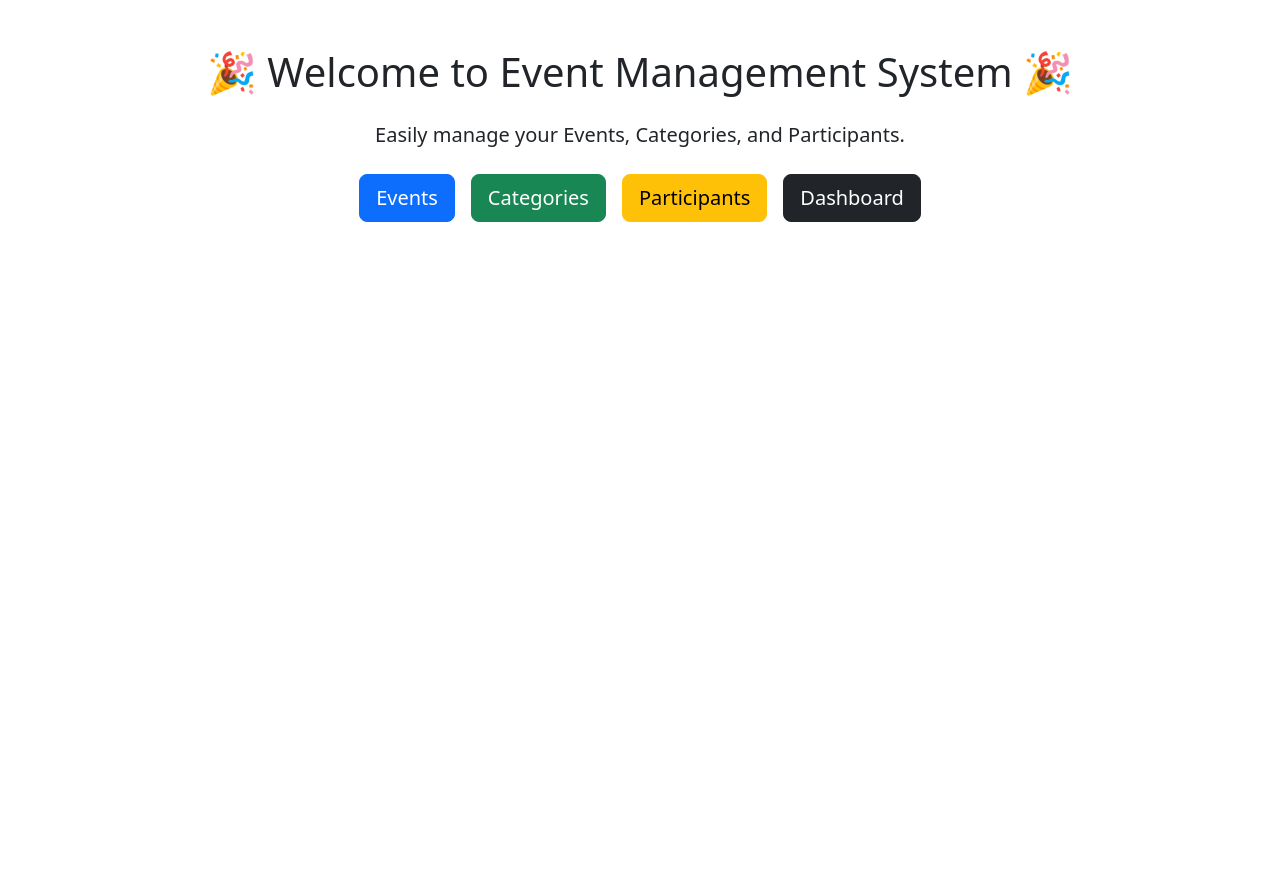
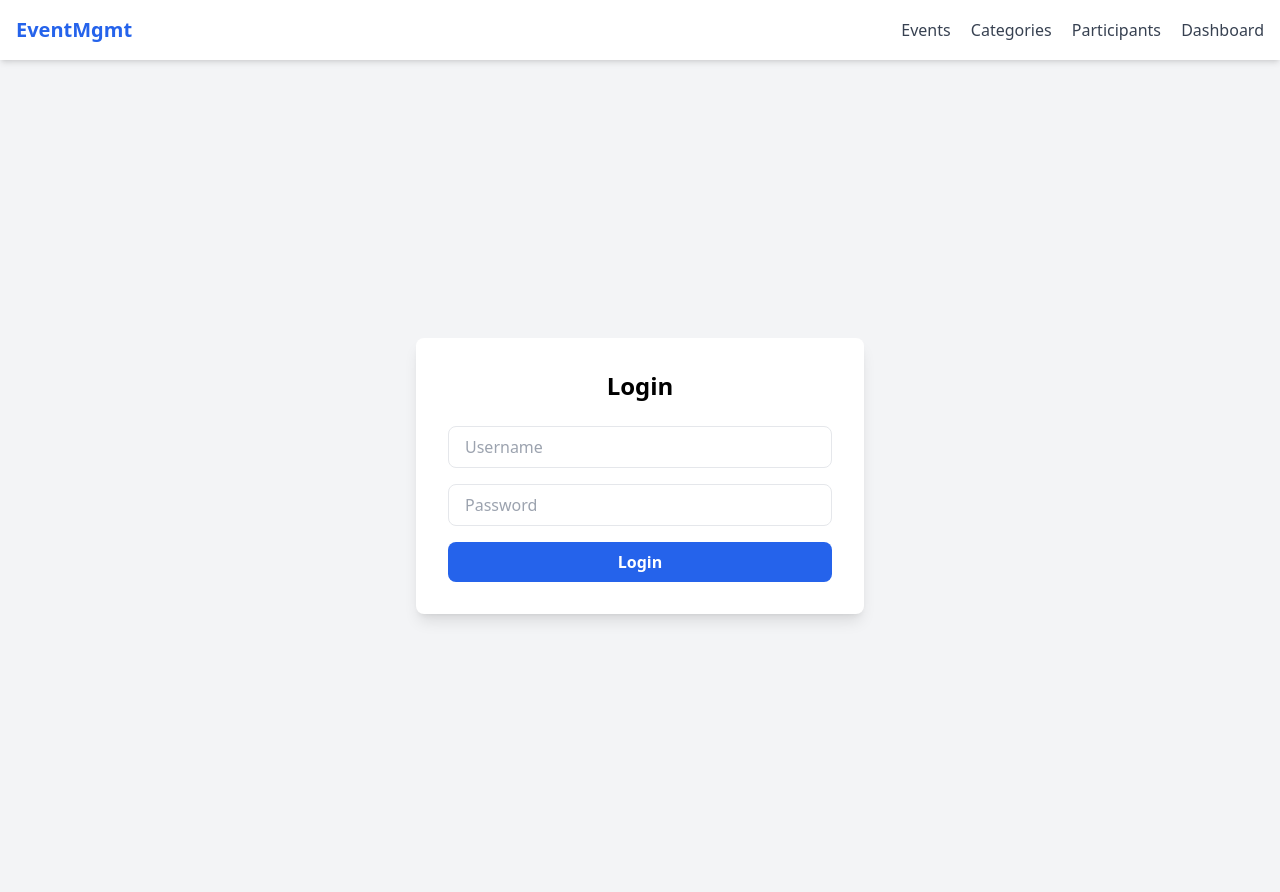
Before and after one commit to Ratul1239/even_management, a Django app: page / in a window 1280 px wide. Before the commit the page ends 222 px from the top, so only its background shows below. Run offline with Django 5.2, Linux system fonts and the light colour scheme; some libraries are stand-ins or nearby versions.

Commit message:
complited project

````diff
--- a/enen_management/templates/create_event.html
+++ b/enen_management/templates/create_event.html
@@ -1,11 +1,9 @@
-```html
 <!DOCTYPE html>
 <html lang="en">
 <head>
     <meta charset="UTF-8">
     <meta name="viewport" content="width=device-width, initial-scale=1.0">
     <title>Create Event</title>
-    <!-- Bootstrap CSS -->
     <link href="https://cdn.jsdelivr.net/npm/bootstrap@5.3.3/dist/css/bootstrap.min.css" rel="stylesheet">
 </head>
 <body class="bg-light">
--- a/enen_management/templates/delete_event.html
+++ b/enen_management/templates/delete_event.html
@@ -1,5 +1,3 @@
-<!-- templates/delete_event.html -->
-
 <!DOCTYPE html>
 <html lang="en">
 <head>
--- /dev/null
+++ b/enen_management/templates/login.html
@@ -0,0 +1,35 @@
+{% extends 'base.html' %}
+
+{% block title %}Login{% endblock %}
+
+{% block content %}
+<div class="flex items-center justify-center min-h-screen bg-gray-100">
+    <div class="bg-white p-8 rounded-lg shadow-lg w-full max-w-md">
+        <h2 class="text-2xl font-bold text-center mb-6">Login</h2>
+
+        {% if error %}
+        <p class="text-red-500 text-center mb-4">{{ error }}</p>
+        {% endif %}
+
+        <form method="POST" class="space-y-4">
+            {% csrf_token %}
+            <div>
+                <input type="text" name="username" placeholder="Username"
+                    class="w-full px-4 py-2 border rounded-lg focus:outline-none focus:ring-2 focus:ring-blue-500" required>
+            </div>
+            <div>
+                <input type="password" name="password" placeholder="Password"
+                    class="w-full px-4 py-2 border rounded-lg focus:outline-none focus:ring-2 focus:ring-blue-500" required>
+            </div>
+            <button type="submit"
+                class="w-full bg-blue-600 text-white py-2 px-4 rounded-lg font-semibold hover:bg-blue-700 transition">
+                Login
+            </button>
+        </form>
+
+        {% comment %} <p class="mt-4 text-sm text-gray-600 text-center">
+            Don't have an account? <a href="{% url 'signup' %}" class="text-blue-600 hover:underline">Sign up</a>
+        </p> {% endcomment %}
+    </div>
+</div>
+{% endblock %}
--- a/enen_management/views.py
+++ b/enen_management/views.py
@@ -1,11 +1,36 @@
 from django.shortcuts import render, redirect, get_object_or_404
+from django.contrib.auth.decorators import login_required, user_passes_test
 from django.http import HttpResponse
 from enen_management.models import Event
 from .forms import EventForm
 from .models import participant,Catagory
 from django.utils.timezone import now
+from django.contrib.auth import authenticate, login, logout
+
+
+def superuser_required(user):
+    return user.is_superuser
+
+
+def custom_login(request):
+    if request.method == "POST":
+        username = request.POST['username']
+        password = request.POST['password']
+        user = authenticate(request, username=username, password=password)
+        if user is not None and user.is_superuser:
+            login(request, user)
+            return redirect('home')
+        else:
+            return render(request, 'login.html', {'error': 'Invalid credentials'})
+    return render(request, 'login.html')
+
+@login_required
+@user_passes_test(superuser_required)
 def home(request):
     return render(request,'home_page.html')
+
+@login_required
+@user_passes_test(superuser_required)
 
 def create_event(request):
     if request.method == 'POST':
@@ -16,10 +41,14 @@ def create_event(request):
     else:
         form = EventForm()
     return render(request, 'create_event.html', {'form': form})
+@login_required
+@user_passes_test(superuser_required)
 
 def event_list(request):
     events = Event.objects.all()
     return render(request, 'event_list.html', {'events': events})
+@login_required
+@user_passes_test(superuser_required)
 
 def update_event(request,id):
     event = get_object_or_404(Event, id=id)
@@ -31,6 +60,8 @@ def update_event(request,id):
     else:
         form = EventForm(instance=event)
     return render(request, 'update_event.html', {'form': form})
+@login_required
+@user_passes_test(superuser_required)
 
 def delete_event(request,id):
     event = get_object_or_404(Event, id=id)
@@ -38,6 +69,8 @@ def delete_event(request,id):
         event.delete()
         return redirect('event_list')
     return render(request, 'delete_event.html', {'event': event})
+@login_required
+@user_passes_test(superuser_required)
 def Dashboard(request):
     today=now().date()
     total_events=Event.objects.count()
@@ -55,9 +88,38 @@ def Dashboard(request):
     }
 
     return render(request, 'Dashboard.html', context)
+@login_required
+def custom_logout(request):
+    logout(request)
+    return redirect('login')
+
+@login_required
+@user_passes_test(superuser_required)
 def category_list(request):
     categories = Catagory.objects.all()
     return render(request, 'Category_list.html', {'categories': categories})
+@login_required
+@user_passes_test(superuser_required)
 def participant_list(request):
     participants = participant.objects.all()
     return render(request, 'participant_list.html', {'participants': participants})
+
+# show the dashbord cilck list
+@login_required
+def total_event_view(request):
+    total_event=Event.objects.all()
+    return render(request,'total_event.html',{'total_event':total_event})
+@login_required
+def past_events_view(request):
+    today = now().date()
+    past_events = Event.objects.filter(date__lt=today)
+    return render(request, 'past_events.html', {'past_events': past_events})
+@login_required
+def upcoming_event_view(request):
+   today=now().today()
+   upcoming_event=Event.objects.filter(date__gte=today)
+   return render(request,'upcoming_event.html',{'upcoming_event':upcoming_event})
+@login_required
+def participant_view(request):
+    participants = participant.objects.all()
+    return render(request, 'participant.html', {'participants': participants})
--- a/myproject/settings.py
+++ b/myproject/settings.py
@@ -117,6 +117,10 @@ USE_TZ = True
 # https://docs.djangoproject.com/en/5.2/howto/static-files/
 
 STATIC_URL = 'static/'
+# Login settings
+LOGIN_URL = '/admin/login/'
+LOGIN_REDIRECT_URL = '/home/'
+
 
 # Default primary key field type
 # https://docs.djangoproject.com/en/5.2/ref/settings/#default-auto-field
--- a/myproject/urls.py
+++ b/myproject/urls.py
@@ -1,15 +1,26 @@
-
 from django.contrib import admin
 from django.urls import path
-from enen_management.views import home,create_event,event_list ,update_event,delete_event,Dashboard,category_list,participant_list
+from enen_management.views import (
+    custom_login, custom_logout, Dashboard, home, create_event,
+    event_list, update_event, delete_event, category_list, participant_list,past_events_view,total_event_view,upcoming_event_view,participant_view
+)
+
 urlpatterns = [
-    path('', home, name='home'),
-    path('home/',home),
-    path('create_even/',create_event ,name='create_event'),
-    path('event_list/',event_list,name='event_list'),
+    path('admin/', admin.site.urls),
+    path('', custom_login, name='login'),
+    path('login/', custom_login, name='login'),
+    path('logout/', custom_logout, name='logout'),
+    path('dashboard/', Dashboard, name='dashboard'),
+    path('home/', home, name='home'),
+    path('create_event/', create_event, name='create_event'),
     path('update_event/<int:id>/', update_event, name='update_event'),
     path('delete_event/<int:id>/', delete_event, name='delete_event'),
-    path('dashboard/', Dashboard, name='dashboard'),
     path('category_list/', category_list, name='category_list'),
     path('participants/', participant_list, name='participant_list'),
+    path('event_list/', event_list, name='event_list'),
+    path('past_events/', past_events_view, name='past_events'),
+    path('total_events/', total_event_view, name='total_events'),
+    path('upcoming_event/', upcoming_event_view, name='upcoming_event'),
+    path('participants/', participant_view, name='participants')
+
 ]
````
Also changed, not shown: enen_management/templates/Dashboard.html (+14 -14 lines), enen_management/templates/participant.html (added, +36 -0 lines), enen_management/templates/participant_view.html (added, +19 -0 lines), enen_management/templates/past_events.html (added, +19 -0 lines), enen_management/templates/total_event.html (added, +19 -0 lines), enen_management/templates/upcoming_event.html (added, +19 -0 lines), db.sqlite3.
